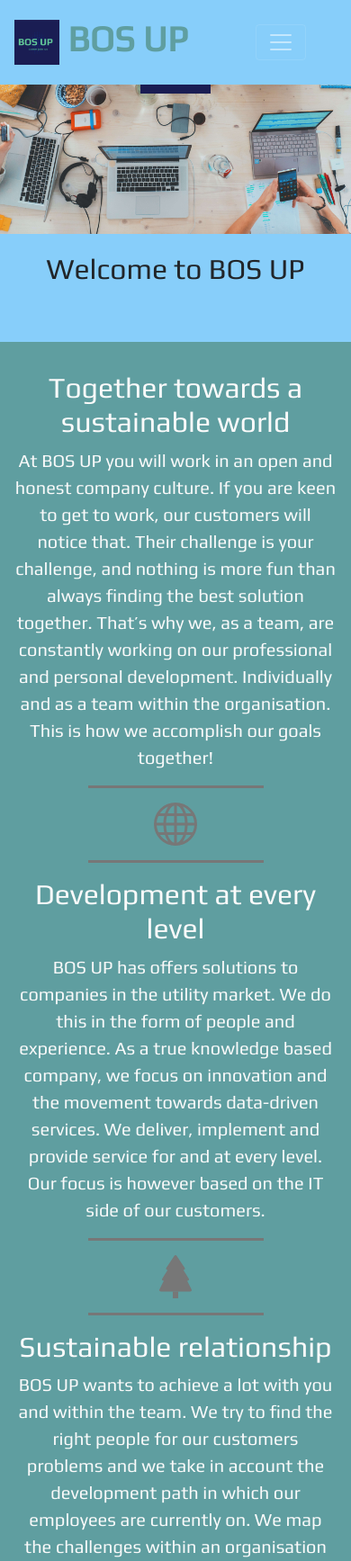
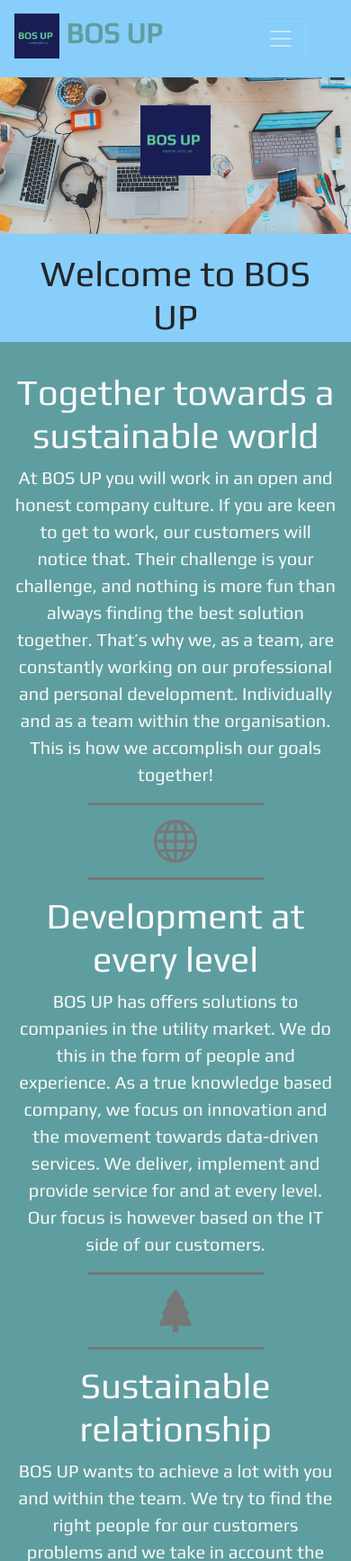
Before and after one commit to VolkovBos/jobboard_milestone3, a Flask app: page / in a window 390 px wide. Shown: the top 1735 px of the page at 90% size. Run offline with Flask 2, Linux system fonts and the light colour scheme; some libraries are stand-ins or nearby versions.

Commit message:
Animation and logo sizes to fit on older smaller screens

```diff
--- a/static/css/style.css
+++ b/static/css/style.css
@@ -102,11 +102,6 @@ footer a {
 }
 
 /*-----      Index       -----*/
-/*
-.display-container {
-    max-width: 1500px;
-}
-*/
 .display-container {
     max-height: 700px;
     overflow: hidden;
@@ -359,11 +354,6 @@ svg {
 
 /*-----      Smaller Devices      -----*/
 @media only screen and (max-width: 768px) {
-    /*-----      General      -----*/
-    h1 {
-        font-size: 3em;
-    }
-
     /*-----      Footer      -----*/
     .social-link-spacing {
         display: inline-block;
@@ -377,7 +367,7 @@ svg {
 
     @-webkit-keyframes slide {
         100% {
-            top: 30%;
+            top: 50%;
             left: 50%;
             width: 20%;
             max-width: 200px;
@@ -388,7 +378,7 @@ svg {
 
     @keyframes slide {
         100% {
-            top: 30%;
+            top: 50%;
             left: 50%;
             width: 20%;
             max-width: 200px;
@@ -399,15 +389,15 @@ svg {
 }
 
 @media only screen and (max-width: 600px) {
-    /*-----      General      -----*/
-    h1 {
-        font-size: 2em;
+    /*-----      Navbar      -----*/
+    .navbar-brand h1 {
+        font-size: xx-large;
     }
 
     /*-----      Index      -----*/
     @-webkit-keyframes slide {
         100% {
-            top: 25%;
+            top: 60%;
             left: 50%;
             width: 20%;
             max-width: 100px;
@@ -418,7 +408,7 @@ svg {
 
     @keyframes slide {
         100% {
-            top: 25%;
+            top: 60%;
             left: 50%;
             width: 20%;
             max-width: 100px;
@@ -435,6 +425,7 @@ svg {
         display: inline-block;
     }
 
+    /*-----      Footer      -----*/
     footer {
         padding-bottom: 40px;
     }
```
